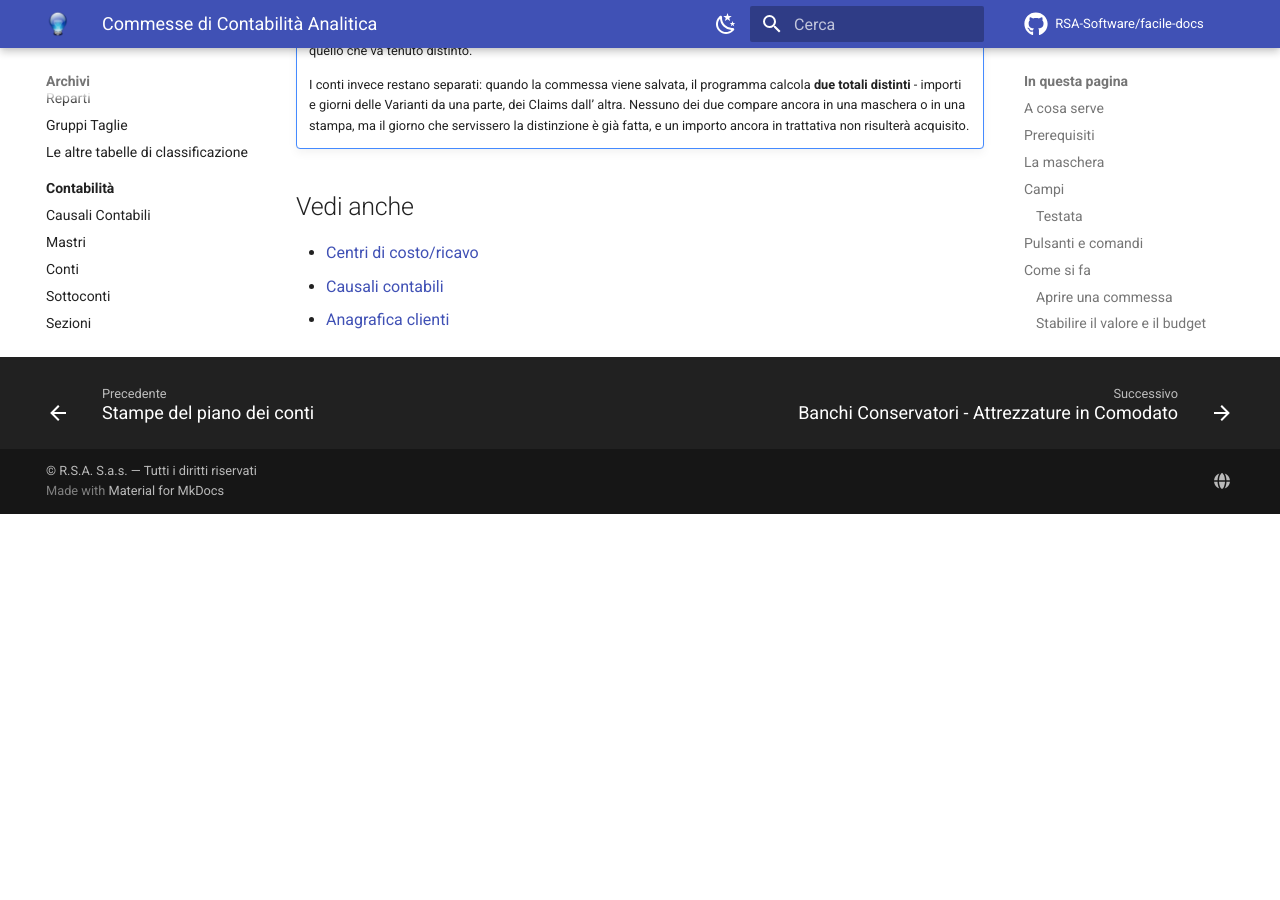
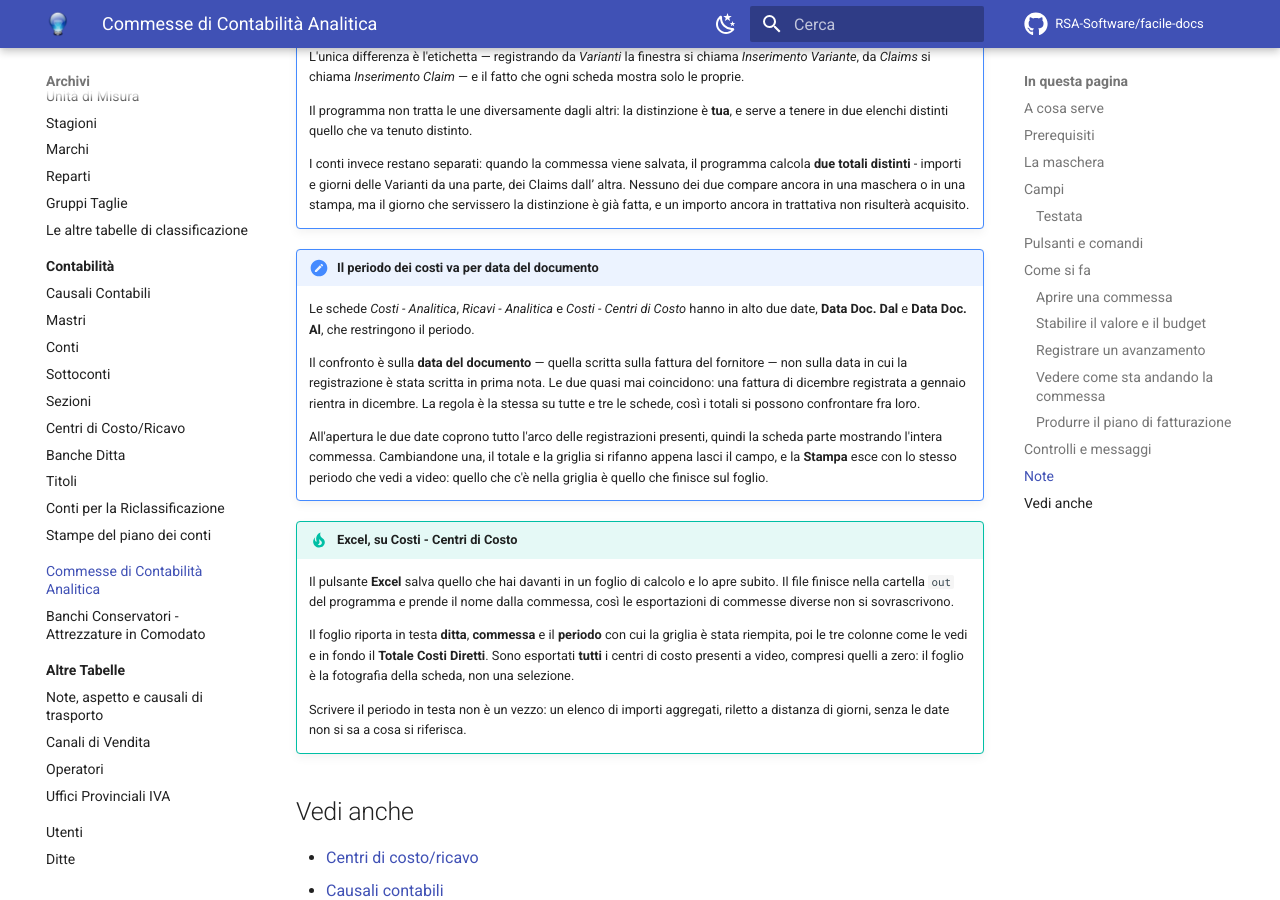
Before and after one commit to RSA-Software/facile-docs, an MkDocs documentation site: the page built from docs/moduli/contabilita/commesse.md, in a window 1280 px wide and 900 px high, scrolled down 8204 px. Built offline with MkDocs 1.6.1 and Material for MkDocs 9.7.7, drawn with Linux system fonts in a browser that asks for light colours; comment, search, counter and statistics services are not loaded; before the commit the page ends 8718 px from its top, so only the background shows below that; some of the changed text lies outside the part shown.

Commit message:
Commesse: il periodo dei costi, l'Excel dei Centri di Costo
Le due date in alto alle schede dei costi non erano documentate affatto, e
sono quelle che decidono che cosa si vede e che cosa esce in stampa.

La nota nuova dice che il confronto e' sulla data del documento - quella
scritta sulla fattura del fornitore - e non sulla data in cui la
registrazione e' stata scritta in prima nota; che le due quasi mai
coincidono, tanto che una fattura di dicembre registrata a gennaio rientra in
dicembre; che la regola vale su tutte e tre le schede, cosi' i totali si
possono confrontare fra loro; e che la stampa esce con lo stesso periodo che
si vede a video.

La riga della scheda nella tabella nomina ora i due campi, il totale e i due
pulsanti, e la procedura «Vedere come sta andando la commessa» ha un passo in
piu' sul restringere il periodo.

Seconda nota per il pulsante Excel appena aggiunto: dove finisce il file,
che porta in testa ditta, commessa e periodo, e che esporta anche i centri di
costo a zero perche' e' la fotografia della scheda, non una selezione.

mkdocs build --strict: nessun warning.

Co-Authored-By: Claude Opus 5 (1M context) <noreply@anthropic.com>

```diff
--- a/docs/moduli/contabilita/commesse.md
+++ b/docs/moduli/contabilita/commesse.md
@@ -69,7 +69,7 @@ Le schede sono queste:
 | **Ricavi - Analitica** | Le registrazioni di prima nota di ricavo attribuite alla commessa. |
 | **Ordini a Fornitore** | Gli ordini emessi per la commessa: **Anno**, **Numero**, **Data**, **Fornitore**, **Centro di Costo**, **Importo**, **Stato**. |
 | **Carichi** | I carichi di merce sulla commessa, con deposito, documento di trasporto e fattura. |
-| **Costi - Centri di Costo** | I costi raggruppati per centro di costo: **Codice**, **Descrizione**, **Importo**. |
+| **Costi - Centri di Costo** | I costi raggruppati per centro di costo: **Codice**, **Descrizione**, **Importo**. In alto **Data Doc. Dal** e **Data Doc. Al** restringono il periodo, **Totale Costi Diretti** somma quello che resta, e i pulsanti **Stampa** ed **Excel** portano fuori la stessa cosa. |
 | **Varianti** | Le varianti concordate: **Codice**, **Data**, **Descrizione**, **Importo**, **Giorni**. |
 | **Claims** | Le riserve, con le stesse colonne delle varianti. |
 | **Note** | Una nota libera, di lunghezza non prefissata. |
@@ -77,9 +77,9 @@ Le schede sono queste:
 
 Le schede *Contratti*, *Subappaltatori*, *Milestone/SAL*, *Varianti* e *Claims*
 hanno i propri pulsanti **Nuovo**, **Modifica** ed **Elimina**; su
-*Subappaltatori* c'è in più **SAL...**, e su *Costi - Centri di Costo* un
-pulsante **Stampa**. Le altre schede sono di sola consultazione: raccolgono
-quello che è stato registrato altrove.
+*Subappaltatori* c'è in più **SAL...**, e su *Costi - Centri di Costo* i due
+pulsanti **Stampa** ed **Excel**. Le altre schede sono di sola consultazione:
+raccolgono quello che è stato registrato altrove.
 
 ## Campi
 
@@ -174,7 +174,10 @@ Valgono inoltre:
 3. Apri le schede dei costi — *Costi - Analitica*, *Ordini a Fornitore*,
    *Carichi*, *Costi - Centri di Costo* — per vedere dove il budget si sta
    consumando.
-4. Premi **Monitoraggio** per averne il quadro in Excel.
+4. Su *Costi - Analitica* e *Costi - Centri di Costo* restringi il periodo con
+   **Data Doc. Dal** e **Data Doc. Al** se vuoi guardare un tratto di lavoro
+   invece di tutta la commessa.
+5. Premi **Monitoraggio** per averne il quadro in Excel.
 
 ### Produrre il piano di fatturazione
 
@@ -286,6 +289,40 @@ Valgono inoltre:
     trattativa non risulterà acquisito.
 
 
+!!! note "Il periodo dei costi va per data del documento"
+
+    Le schede *Costi - Analitica*, *Ricavi - Analitica* e *Costi - Centri di
+    Costo* hanno in alto due date, **Data Doc. Dal** e **Data Doc. Al**, che
+    restringono il periodo.
+
+    Il confronto è sulla **data del documento** — quella scritta sulla fattura
+    del fornitore — non sulla data in cui la registrazione è stata scritta in
+    prima nota. Le due quasi mai coincidono: una fattura di dicembre registrata
+    a gennaio rientra in dicembre. La regola è la stessa su tutte e tre le
+    schede, così i totali si possono confrontare fra loro.
+
+    All'apertura le due date coprono tutto l'arco delle registrazioni presenti,
+    quindi la scheda parte mostrando l'intera commessa. Cambiandone una, il
+    totale e la griglia si rifanno appena lasci il campo, e la **Stampa** esce
+    con lo stesso periodo che vedi a video: quello che c'è nella griglia è
+    quello che finisce sul foglio.
+
+!!! tip "Excel, su Costi - Centri di Costo"
+
+    Il pulsante **Excel** salva quello che hai davanti in un foglio di calcolo
+    e lo apre subito. Il file finisce nella cartella `out` del programma e
+    prende il nome dalla commessa, così le esportazioni di commesse diverse non
+    si sovrascrivono.
+
+    Il foglio riporta in testa **ditta**, **commessa** e il **periodo** con cui
+    la griglia è stata riempita, poi le tre colonne come le vedi e in fondo il
+    **Totale Costi Diretti**. Sono esportati **tutti** i centri di costo
+    presenti a video, compresi quelli a zero: il foglio è la fotografia della
+    scheda, non una selezione.
+
+    Scrivere il periodo in testa non è un vezzo: un elenco di importi
+    aggregati, riletto a distanza di giorni, senza le date non si sa a cosa si
+    riferisca.
 
 ## Vedi anche
 
```
